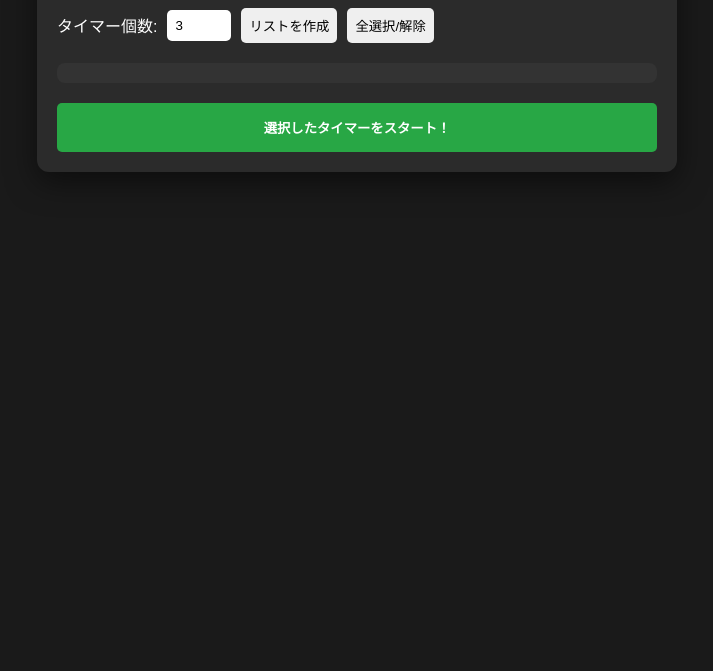
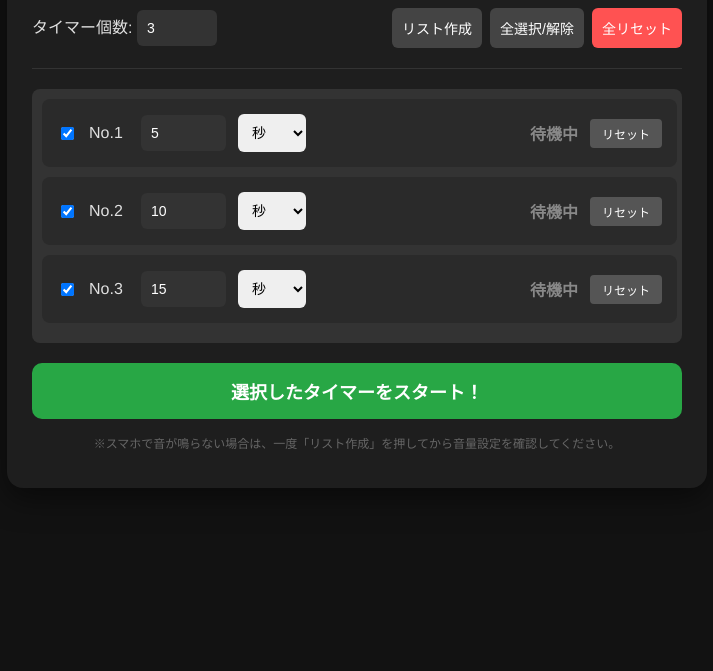
Before and after one commit to AY832-tech/multi-timer, a plain HTML site: page index.html in a window 1280 px wide. Shown: the part 129-800 px from the top of the page, without its empty margins (283-996 px from the left). Drawn offline with Linux system fonts and the light colour scheme.

Commit message:
Add files via upload

```diff
--- a/index.html
+++ b/index.html
@@ -3,7 +3,7 @@
 <head>
     <meta charset="UTF-8">
     <meta name="viewport" content="width=device-width, initial-scale=1.0">
-    <title>一括起動タイマー Web</title>
+    <title>一括起動タイマー Pro</title>
     <link rel="stylesheet" href="style.css">
 </head>
 <body>
@@ -11,16 +11,23 @@
         <h1>一括起動タイマー</h1>
 
         <div class="setup-area">
-            <label>タイマー個数:</label>
-            <input type="number" id="timerCount" value="3" min="1" max="50">
-            <button onclick="createTimerList()">リストを作成</button>
-            <button onclick="toggleAll()">全選択/解除</button>
+            <div class="input-group">
+                <label>タイマー個数:</label>
+                <input type="number" id="timerCount" value="3" min="1" max="50">
+            </div>
+            <div class="button-group">
+                <button onclick="createTimerList()" class="secondary-btn">リスト作成</button>
+                <button onclick="toggleAll()" class="secondary-btn">全選択/解除</button>
+                <button onclick="resetAll()" class="danger-btn">全リセット</button>
+            </div>
         </div>
 
         <div id="timerList" class="timer-list">
             </div>
 
         <button class="start-btn" onclick="startSelected()">選択したタイマーをスタート！</button>
+
+        <p class="hint">※スマホで音が鳴らない場合は、一度「リスト作成」を押してから音量設定を確認してください。</p>
     </div>
     <script src="script.js"></script>
 </body>
--- a/script.js
+++ b/script.js
@@ -1,19 +1,20 @@
-// 音声を管理する変数を外に出しておく
 let audioCtx = null;
+let timers = {}; // 稼働中のタイマー管理
 
+// スマホの音声制限を解除する関数
 function initAudio() {
-    // ユーザーの操作（クリックなど）の中でこれを一度実行すると、音が許可される
     if (!audioCtx) {
         audioCtx = new (window.AudioContext || window.webkitAudioContext)();
     }
-    // もし停止（suspended）状態なら再開させる
     if (audioCtx.state === 'suspended') {
         audioCtx.resume();
     }
 }
 
+// リスト作成
 function createTimerList() {
-    initAudio(); // リスト作成ボタンを押した時に音を準備
+    initAudio();
+    resetAll();
     const count = document.getElementById('timerCount').value;
     const list = document.getElementById('timerList');
     list.innerHTML = '';
@@ -21,69 +22,124 @@ function createTimerList() {
     for (let i = 0; i < count; i++) {
         const row = document.createElement('div');
         row.className = 'timer-row';
+        row.id = `timer-row-${i}`;
         row.innerHTML = `
             <input type="checkbox" class="timer-check" checked>
-            <span>No.${i + 1}</span>
-            <input type="number" class="timer-val" value="${(i + 1) * 5}" style="width:60px">
+            <span style="width:40px">No.${i + 1}</span>
+            <input type="number" class="timer-val" value="${(i + 1) * 5}" style="width:65px">
             <select class="timer-unit">
                 <option value="1">秒</option>
                 <option value="60">分</option>
                 <option value="3600">時間</option>
             </select>
             <span class="status">待機中</span>
+            <button class="reset-btn" onclick="resetSingleTimer(${i})">リセット</button>
         `;
         list.appendChild(row);
     }
 }
 
+// 選択したタイマーを開始
 function startSelected() {
-    initAudio(); // スタートボタンを押した時にも音を準備（重要！）
+    initAudio();
     const rows = document.querySelectorAll('.timer-row');
-    rows.forEach(row => {
+    rows.forEach((row, index) => {
         const isChecked = row.querySelector('.timer-check').checked;
         const statusLabel = row.querySelector('.status');
 
-        if (isChecked && statusLabel.innerText === '待機中') {
+        // 待機中か終了済みのものだけ開始
+        if (isChecked && (statusLabel.innerText === '待機中' || statusLabel.innerText === '終了！')) {
             const val = parseFloat(row.querySelector('.timer-val').value);
             const unit = parseInt(row.querySelector('.timer-unit').value);
-            startCountdown(val * unit, statusLabel);
+            if (val > 0) {
+                startCountdown(index, Math.floor(val * unit), statusLabel);
+            }
         }
     });
 }
 
-function startCountdown(seconds, label) {
+// カウントダウン処理
+function startCountdown(id, seconds, label) {
+    if (timers[id]) clearInterval(timers[id]);
+
     let timeLeft = seconds;
-    const timer = setInterval(() => {
+    label.style.color = "#00e676"; // 動作中は緑色
+
+    timers[id] = setInterval(() => {
         timeLeft--;
 
         const h = Math.floor(timeLeft / 3600);
         const m = Math.floor((timeLeft % 3600) / 60);
         const s = timeLeft % 60;
-        label.innerText = `残り ${h > 0 ? h + 'h ' : ''}${m > 0 ? m + 'm ' : ''}${s}s`;
+
+        let timeStr = "";
+        if (h > 0) timeStr += `${h}h `;
+        if (m > 0 || h > 0) timeStr += `${m}m `;
+        timeStr += `${s}s`;
+
+        label.innerText = timeStr;
 
         if (timeLeft <= 0) {
-            clearInterval(timer);
+            clearInterval(timers[id]);
+            delete timers[id];
             label.innerText = "終了！";
             label.style.color = "orange";
             playBeep();
-            // スマホならバイブレーションも追加（おまけ）
-            if (navigator.vibrate) navigator.vibrate([200, 100, 200]);
+            if (navigator.vibrate) navigator.vibrate([200, 100, 200]); // スマホ用振動
         }
     }, 1000);
 }
 
+// 個別リセット
+function resetSingleTimer(id) {
+    if (timers[id]) {
+        clearInterval(timers[id]);
+        delete timers[id];
+    }
+    const row = document.getElementById(`timer-row-${id}`);
+    if (row) {
+        const statusLabel = row.querySelector('.status');
+        statusLabel.innerText = "待機中";
+        statusLabel.style.color = "#888";
+    }
+}
+
+// 全リセット
+function resetAll() {
+    Object.keys(timers).forEach(id => {
+        clearInterval(timers[id]);
+        delete timers[id];
+    });
+    document.querySelectorAll('.status').forEach(label => {
+        label.innerText = "待機中";
+        label.style.color = "#888";
+    });
+}
+
+// 全選択・解除
+function toggleAll() {
+    const checks = document.querySelectorAll('.timer-check');
+    if (checks.length === 0) return;
+    const firstState = checks[0].checked;
+    checks.forEach(c => c.checked = !firstState);
+}
+
+// アラーム音再生
 function playBeep() {
     if (!audioCtx) return;
-
     const osc = audioCtx.createOscillator();
     const gain = audioCtx.createGain();
+
     osc.connect(gain);
     gain.connect(audioCtx.destination);
 
     osc.type = 'sine';
-    osc.frequency.setValueAtTime(1000, audioCtx.currentTime);
+    osc.frequency.setValueAtTime(1000, audioCtx.currentTime); // 1000Hz
     gain.gain.setValueAtTime(0.1, audioCtx.currentTime);
 
     osc.start();
-    osc.stop(audioCtx.currentTime + 0.2);
+    osc.stop(audioCtx.currentTime + 0.3); // 0.3秒鳴らす
 }
+
+// 初回起動
+createTimerList();
--- a/style.css
+++ b/style.css
@@ -47,6 +47,141 @@ input, select, button {
     border-radius: 6px;
 }
 
+/* 個別リセットボタンのスタイル */
+.reset-btn {
+    padding: 5px 10px;
+    background-color: #6c757d;
+    color: white;
+    font-size: 12px;
+    cursor: pointer;
+    border-radius: 4px;
+}
+:root {
+    --bg-color: #121212;
+    --card-bg: #1e1e1e;
+    --text-color: #e0e0e0;
+    --accent-color: #00e676;
+    --danger-color: #ff5252;
+    --secondary-btn: #333;
+}
+
+body {
+    background-color: var(--bg-color);
+    color: var(--text-color);
+    font-family: 'Helvetica Neue', Arial, sans-serif;
+    margin: 0;
+    padding: 20px;
+    display: flex;
+    justify-content: center;
+}
+
+.container {
+    width: 100%;
+    max-width: 650px;
+    background: var(--card-bg);
+    padding: 25px;
+    border-radius: 16px;
+    box-shadow: 0 10px 30px rgba(0,0,0,0.5);
+}
+
+h1 {
+    text-align: center;
+    margin-bottom: 25px;
+    color: var(--accent-color);
+}
+
+.setup-area {
+    display: flex;
+    flex-wrap: wrap;
+    gap: 15px;
+    justify-content: space-between;
+    align-items: center;
+    margin-bottom: 20px;
+    padding-bottom: 20px;
+    border-bottom: 1px solid #333;
+}
+
+.button-group {
+    display: flex;
+    gap: 8px;
+}
+
+input, select, button {
+    padding: 10px;
+    border-radius: 6px;
+    border: none;
+    font-size: 14px;
+}
+
+input[type="number"] {
+    background: #333;
+    color: white;
+    width: 60px;
+}
+
+button {
+    cursor: pointer;
+    transition: opacity 0.2s;
+}
+
+button:hover {
+    opacity: 0.8;
+}
+
+.secondary-btn { background: #444; color: white; }
+.danger-btn { background: var(--danger-color); color: white; }
+.start-btn {
+    width: 100%;
+    margin-top: 25px;
+    padding: 18px;
+    background-color: var(--accent-color);
+    color: #000;
+    font-size: 18px;
+    font-weight: bold;
+    border-radius: 10px;
+}
+
+.timer-list {
+    max-height: 450px;
+    overflow-y: auto;
+    padding-right: 5px;
+}
+
+.timer-row {
+    display: flex;
+    align-items: center;
+    gap: 12px;
+    background: #2a2a2a;
+    margin-bottom: 10px;
+    padding: 15px;
+    border-radius: 8px;
+}
+
+.status {
+    margin-left: auto;
+    min-width: 100px;
+    text-align: right;
+    font-weight: bold;
+    color: #888;
+}
+
+.reset-btn {
+    background: #555;
+    color: white;
+    font-size: 12px;
+    padding: 6px 12px;
+}
+
+.hint {
+    font-size: 12px;
+    color: #666;
+    margin-top: 15px;
+    text-align: center;
+}
+.reset-btn:hover {
+    background-color: #5a6268;
+}
+
 .start-btn {
     width: 100%;
     margin-top: 20px;
```
